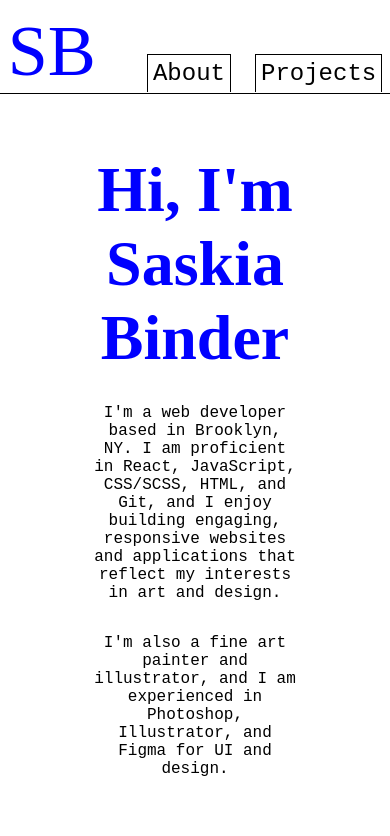
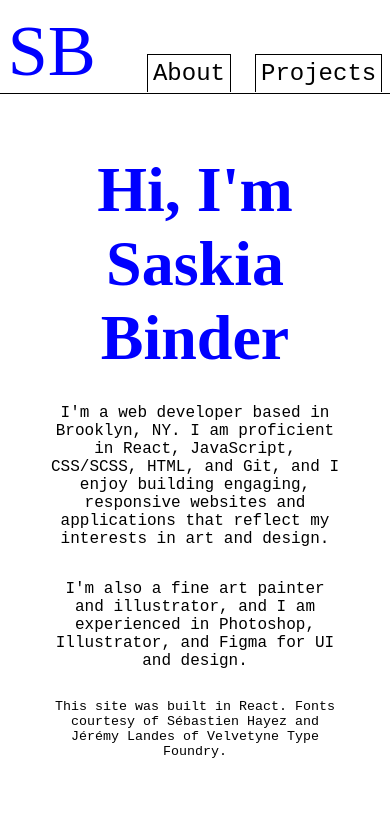
Before and after one commit to saskiabt/portfolio, a React (Create React App) app: page / in a window 390 px wide. Shown: the top 836 px of the page. Built offline with nearby package versions, Linux system fonts and the light colour scheme; a web font is replaced by a local one.

Commit message:
add font credits and reduce margin on mobile

```diff
--- a/src/Components/AboutMe.jsx
+++ b/src/Components/AboutMe.jsx
@@ -26,11 +26,10 @@
         I&apos;m also a fine art painter and illustrator, and I am experienced
         in Photoshop, Illustrator, and Figma for UI and design.
       </p>
-      {/* <p>
-        I&apos;m a dedicated, quick, and fastidious learner: I taught myself to
-        code over the past year, and I&apos;m eager to learn as much about
-        front-end development as I can going forward.
-      </p> */}
+      <p className="italic">
+        This site was built in React. Fonts courtesy of Sébastien Hayez and
+        Jérémy Landes of Velvetyne Type Foundry.
+      </p>
     </div>
   );
 });
--- a/src/styles.css
+++ b/src/styles.css
@@ -20,6 +20,11 @@
   flex-direction: column;
   margin: 0 20vw;
   align-items: center;
+}
+@media screen and (max-width: 450px) {
+  .about-section {
+    margin: 0 8vw;
+  }
 }
 
 @font-face {
@@ -91,4 +96,8 @@
 #greeting {
   font-size: 4em;
   font-weight: 700;
+}
+
+.italic {
+  font-size: smaller;
 }/*# sourceMappingURL=styles.css.map */
--- a/src/styles.scss
+++ b/src/styles.scss
@@ -26,6 +26,10 @@
   margin: 0 20vw;
   align-items: center;
   // max-width: 600px;
+
+  @media screen and (max-width: 450px) {
+    margin: 0 8vw;
+  }
 }
 
 @font-face {
@@ -92,3 +96,7 @@
   font-size: 4em;
   font-weight: 700;
 }
+
+.italic {
+  font-size: smaller;
+}
```
Also changed, not shown: 2 other files (tests, documents, lock files or other folders).
